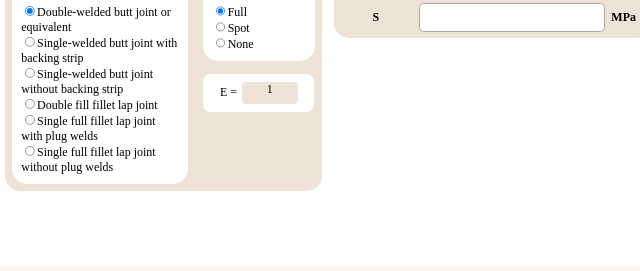
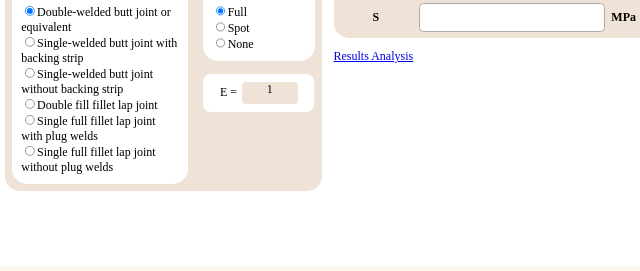
Before and after one commit to rrsp-create/vesseldesignHW1, a plain HTML site: page index.html in a window 1280 px wide. Shown: the part 331-602 px from the top of the page, 366-1006 px from the left. Drawn offline with Linux system fonts and the light colour scheme.

Commit message:
Update index.html

```diff
--- a/index.html
+++ b/index.html
@@ -165,7 +165,7 @@
               <span class="unit">MPa</span>
             </div>
           </div>
-
+          <a href="https://rrsp-create.github.io/vesselDesignAnalysisHW/">Results Analysis</a>
 
         </div>
 
```
